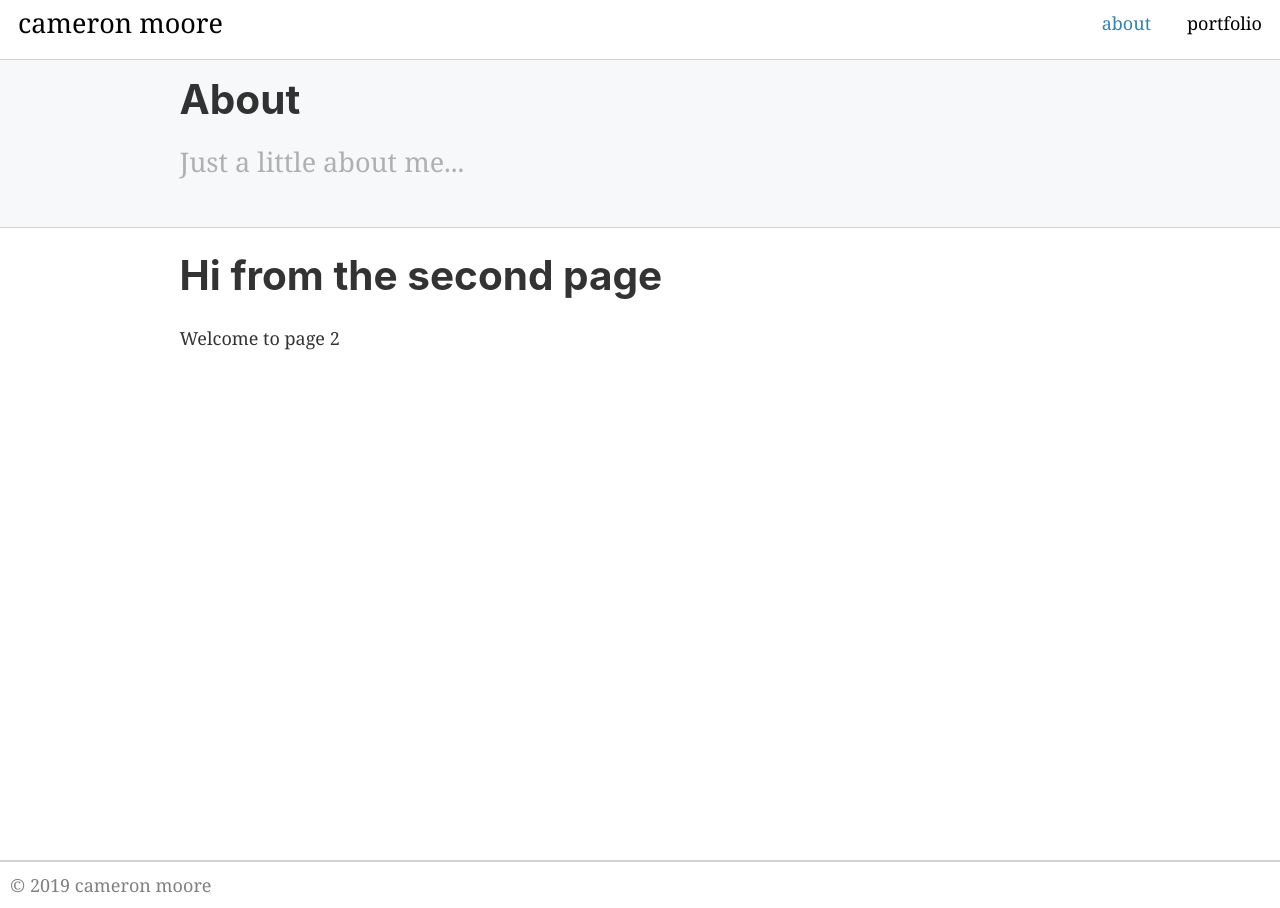
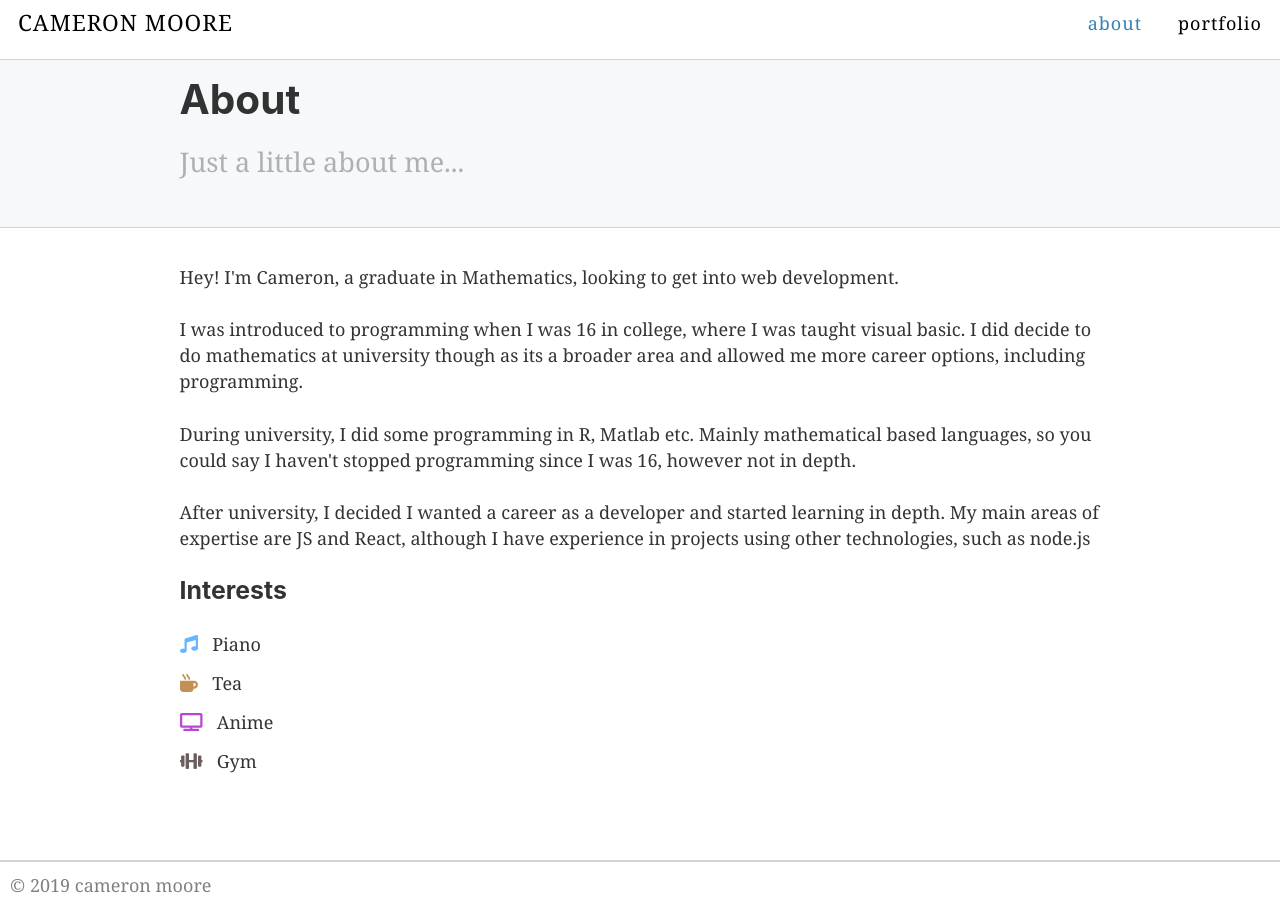
Before and after one commit to Camberbatch01/gatsbyPortfolio, a Gatsby site: page /about in a window 1280 px wide. Built offline with nearby package versions, Linux system fonts and the light colour scheme; Gatsby itself is replaced by a stand-in of ours.

Commit message:
added page content

```diff
--- a/package.json
+++ b/package.json
@@ -5,6 +5,9 @@
   "version": "0.1.0",
   "author": "Cameron Moore",
   "dependencies": {
+    "@fortawesome/fontawesome-svg-core": "^1.2.15",
+    "@fortawesome/free-solid-svg-icons": "^5.7.2",
+    "@fortawesome/react-fontawesome": "^0.1.4",
     "gatsby": "^2.1.23",
     "gatsby-image": "^2.0.31",
     "gatsby-plugin-manifest": "^2.0.22",
@@ -14,7 +17,9 @@
     "gatsby-plugin-sharp": "^2.0.25",
     "gatsby-source-filesystem": "^2.0.23",
     "gatsby-transformer-sharp": "^2.1.15",
+    "i": "^0.3.6",
     "node-sass": "^4.11.0",
+    "npm": "^6.9.0",
     "prop-types": "^15.7.2",
     "react": "^16.8.4",
     "react-dom": "^16.8.4",
--- a/src/components/image.js
+++ b/src/components/image.js
@@ -17,7 +17,7 @@ const Image = () => (
   <StaticQuery
     query={graphql`
       query {
-        placeholderImage: file(relativePath: { eq: "gatsby-astronaut.png" }) {
+        placeholderImage: file(relativePath: { eq: "gatsby-icon.png" }) {
           childImageSharp {
             fluid(maxWidth: 300) {
               ...GatsbyImageSharpFluid
@@ -26,7 +26,7 @@ const Image = () => (
         }
       }
     `}
-    render={data => <Img fluid={data.placeholderImage.childImageSharp.fluid} />}
+    render={data =>  <Img fluid={data.placeholderImage.childImageSharp.fluid} />}
   />
 )
 export default Image
--- /dev/null
+++ b/src/components/styles/about.scss
@@ -0,0 +1,20 @@
+ul{
+    list-style: none;
+    margin: 0;
+    padding: 0;
+}
+.icon{
+    margin-right: 10px;
+}
+#mug{
+    color: rgb(194, 144, 84);
+}
+#gym{
+    color: rgb(105, 93, 93);
+}
+#anime{
+    color: rgb(184, 71, 212);
+}
+#piano{
+    color: rgb(104, 182, 255);
+}
--- a/src/components/styles/banner.scss
+++ b/src/components/styles/banner.scss
@@ -2,7 +2,7 @@
     background: rgba(193, 205, 218, 0.144);
     max-width: none;
     border-bottom: 1px solid lightgrey;
-    margin-bottom: 1.45rem;
+    margin-bottom: 2rem;
 }
 .bannerContent{
         max-width: 960px;
--- a/src/components/styles/index.scss
+++ b/src/components/styles/index.scss
@@ -2,4 +2,15 @@
     max-width: 960px;
     margin: auto;
     padding: 0px 1.0875rem 1.45rem;
+    p{
+        margin: 0;
+    }
 }
+#tel{
+    color: rgb(91, 91, 212);
+    font-size: 1.2rem;
+}
+#mail{
+    color: rgb(235, 206, 46);
+    font-size: 1.2rem;
+}
--- a/src/components/styles/nav.scss
+++ b/src/components/styles/nav.scss
@@ -18,13 +18,16 @@
 }
 .myName{
     margin-right: auto;
-    font-size: 1.5rem;
+    font-size: 1.25rem;
+    text-transform: uppercase;
+    letter-spacing: 1px;
 }
 .navLinks{
     color: black;
     text-decoration: none;
     padding: 6px 0px;
     margin: 0px 1rem;
+    letter-spacing: 1px;
 }
 
 
--- a/src/pages/about.js
+++ b/src/pages/about.js
@@ -1,10 +1,19 @@
 import React from "react"
-import { Link } from "gatsby"
 
 import Layout from "../components/layout"
 import SEO from "../components/seo"
 import Banner from "../components/banner"
 import "../components/styles/index.scss"
+import "../components/styles/about.scss"
+import { library } from '@fortawesome/fontawesome-svg-core'
+import { FontAwesomeIcon } from '@fortawesome/react-fontawesome'
+import { faMusic, faMugHot, faDumbbell, faTv } from '@fortawesome/free-solid-svg-icons'
+
+
+library.add(faMusic)
+library.add(faMugHot)
+library.add(faDumbbell)
+library.add(faTv)
 
 const name = "About";
 const desc = "Just a little about me...";
@@ -14,8 +23,18 @@ const SecondPage = () => (
     <SEO title="about" />
     {Banner(name, desc)}
     <div className="content">
-      <h1>Hi from the second page</h1>
-      <p>Welcome to page 2</p>
+      <p>Hey! I'm Cameron, a graduate in Mathematics, looking to get into web development.</p><br></br>
+      <p>I was introduced to programming when I was 16 in college, where I was taught visual basic. I did decide to do mathematics at university though as its a broader area and allowed me more career options, including programming.</p><br></br>
+      <p>During university, I did some programming in R, Matlab etc. Mainly mathematical based languages, so you could say I haven't stopped programming since I was 16, however not in depth.</p><br></br>
+      <p>After university, I decided I wanted a career as a developer and started learning in depth. My main areas of expertise are JS and React, although I have experience in projects using other technologies, such as node.js</p>
+      <br></br>
+      <h3>Interests</h3>
+      <ul>
+        <li><FontAwesomeIcon icon="music" className="icon" id="piano"/> Piano</li>
+        <li><FontAwesomeIcon icon="mug-hot" className="icon" id="mug"/> Tea</li>
+        <li><FontAwesomeIcon icon="tv" className="icon" id="anime"/> Anime</li>
+        <li><FontAwesomeIcon icon="dumbbell" className="icon" id="gym"/> Gym</li>
+      </ul>
     </div>
   </Layout>
 )
```
Also changed, not shown: src/components/styles/portfolio.scss (added, +19 -0 lines), src/pages/index.js (+9 -3 lines), src/pages/portfolio.js (+13 -3 lines), 1 other file.
